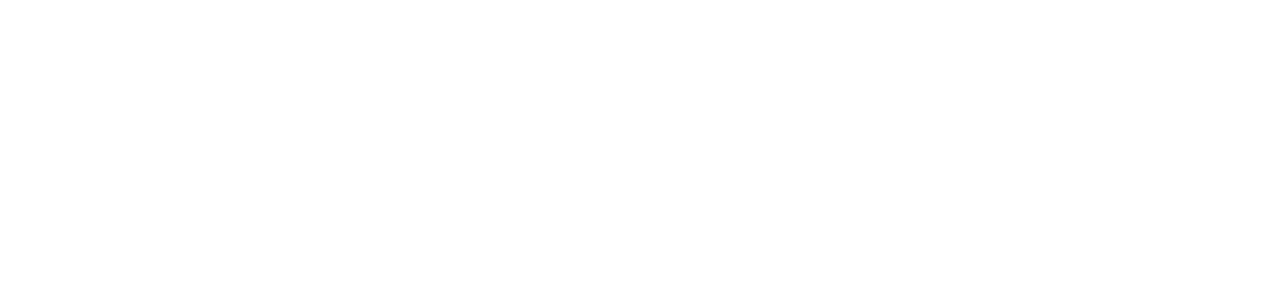
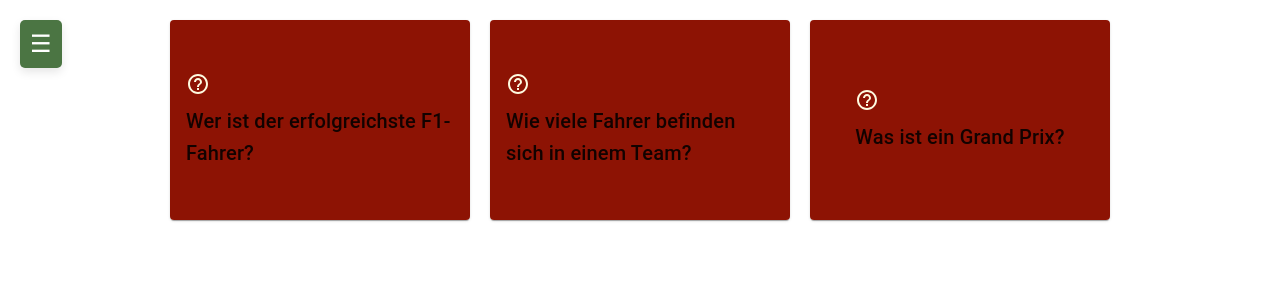
Before and after one commit to aaronrhyner/oekobilanz-f1, a React (Create React App) app: page /quiz in a window 1280 px wide. Before the commit this address had no page. Shown: the top 300 px of the page. Built offline with nearby package versions, Linux system fonts and the light colour scheme.

Commit message:
improved routing

```diff
--- a/src/App.js
+++ b/src/App.js
@@ -1,11 +1,58 @@
-import React from 'react';
+import React, {useState} from 'react';
 import MyBrowserRouter from "./components/Router";
 
 // App Component with Routing
 const App = () => {
-    return (
-            <MyBrowserRouter />
-    );
+    const [isMenuOpen, setMenuOpen] = useState(false);
+
+    const toggleMenu = () => {
+        setMenuOpen(!isMenuOpen);
+    };
+
+    return (<div>
+        {isMenuOpen && (<nav style={styles.menu}>
+            <ul style={styles.menuList}>
+                <li style={styles.menuItem}><a href="/" style={styles.menuLink}>Home</a></li>
+                <li style={styles.menuItem}><a href="/about" style={styles.menuLink}>Environment
+                    Impact</a></li>
+                <li style={styles.menuItem}><a href="#authors" style={styles.menuLink}>Authors</a></li>
+            </ul>
+        </nav>)}
+        <button style={styles.menuButton} onClick={toggleMenu}>
+            ☰ {/* Menu icon */}
+        </button>
+        <MyBrowserRouter/>
+    </div>);
 };
 
+const styles = {
+    menuButton: {
+        position: 'fixed',
+        top: '20px',
+        left: '20px',
+        fontSize: '1.5rem',
+        padding: '10px',
+        backgroundColor: '#4b7543',
+        color: 'white',
+        border: 'none',
+        borderRadius: '5px',
+        cursor: 'pointer',
+        boxShadow: '0px 4px 10px rgba(0, 0, 0, 0.1)',
+        zIndex: '1001', // Ensure the button stays above other elements
+    }, menu: {
+        left: '0',
+        width: '100%',
+        backgroundColor: '#4b7543',
+        color: 'white',
+        boxShadow: '0px 4px 10px rgba(0, 0, 0, 0.2)',
+        padding: '20px',
+        textAlign: 'left',
+    }, menuList: {
+        listStyle: 'none', padding: '0', margin: '0',
+    }, menuItem: {
+        padding: '10px 0', marginLeft: '100px', fontSize: '1.2rem', borderBottom: '1px solid rgba(255, 255, 255, 0.3)',
+    }, menuLink: {
+        color: 'white', textDecoration: 'none', cursor: 'pointer',
+    },
+}
 export default App;
--- a/src/components/ModelComponent.js
+++ b/src/components/ModelComponent.js
@@ -22,7 +22,7 @@
     });
 
     // Klick-Event-Handler für das Rad
-    const handleWheelClick = (event) => {
+    const handleWheelClick = () => {
         navigate('/about');  // Weiterleitung zur /about-Seite
     };
 
--- a/src/components/Router.js
+++ b/src/components/Router.js
@@ -9,10 +9,9 @@
     return (
         <Router>
             <div>
-
                 <Routes>
                     <Route path="/" element={<Home />} />
-                    <Route path="/about" element={<Quiz />} />
+                    <Route path="/quiz" element={<Quiz />} />
                     <Route path="/Car" element={<ModelComponent />} />
                 </Routes>
             </div>
--- a/src/pages/Formula1FlashCard.js
+++ b/src/pages/Formula1FlashCard.js
@@ -22,10 +22,11 @@
     transformStyle: 'preserve-3d',
     transition: 'transform 0.6s',
     transform: flipped ? 'rotateY(180deg)' : 'none',
-    backgroundColor: theme.palette.background.paper,
+   // backgroundColor: theme.palette.background.paper,
     display: 'flex',
     alignItems: 'center',
     justifyContent: 'center',
+    backgroundColor: '#8d1304'
 }));
 
 const CardFront = styled(CardContent)({
@@ -51,14 +52,14 @@
             <CardInner flipped={flipped}>
                 <CardFront>
                     <Typography variant="h6" component="div" style={{width: '100%'}}>
-                        <QuestionMarkIcon style={{color: 'blue'}}/>
+                        <QuestionMarkIcon style={{color: '#FEFAE0'}}/>
                         <br/>
                         {question}
                     </Typography>
                 </CardFront>
                 <CardBack>
                     <Typography variant="h6" component="div" style={{transform: 'rotateY(180deg)'}}>
-                        <LightbulbIcon style={{ color: 'orange' }} />
+                        <LightbulbIcon style={{ color: '#FEFAE0' }} />
                         <br/>
                         {answer}
                     </Typography>
@@ -77,7 +78,8 @@
     ];
 
     return (
-        <div style={{ display: 'flex', gap: '20px', flexWrap: 'wrap' }}>
+        <div style={{ display: 'flex', gap: '20px', flexWrap: 'wrap',
+        }}>
             {cards.map((card, index) => (
                 <Flashcard key={index} question={card.question} answer={card.answer} />
             ))}
--- a/src/pages/Home.js
+++ b/src/pages/Home.js
@@ -2,26 +2,9 @@
 import ModelComponent from "../components/ModelComponent";
 
 const Home = () => {
-    const [isMenuOpen, setMenuOpen] = useState(false);
-
-    const toggleMenu = () => {
-        setMenuOpen(!isMenuOpen);
-    };
 
     return (
         <div style={{ ...styles.container}}>
-            {isMenuOpen && (
-                <nav style={styles.menu}>
-                    <ul style={styles.menuList}>
-                        <li style={styles.menuItem}><a href="#home" style={styles.menuLink}>Home</a></li>
-                        <li style={styles.menuItem}><a href="#environment" style={styles.menuLink}>Environment Impact</a></li>
-                        <li style={styles.menuItem}><a href="#authors" style={styles.menuLink}>Authors</a></li>
-                    </ul>
-                </nav>
-            )}
-            <button style={styles.menuButton} onClick={toggleMenu}>
-                ☰ {/* Menu icon */}
-            </button>
 
             <header style={styles.header}>
                 <h1 style={styles.title}>Auswirkungen der Formel 1 auf die Umwelt</h1>
@@ -47,45 +30,6 @@
         color: '#333',
         overflow: 'hidden',
         transition: 'padding-top 0.3s', // Smooth transition for content shift
-    },
-    menuButton: {
-        position: 'fixed',
-        top: '20px',
-        left: '20px',
-        fontSize: '1.5rem',
-        padding: '10px',
-        backgroundColor: '#4b7543',
-        color: 'white',
-        border: 'none',
-        borderRadius: '5px',
-        cursor: 'pointer',
-        boxShadow: '0px 4px 10px rgba(0, 0, 0, 0.1)',
-        zIndex: '1001', // Ensure the button stays above other elements
-    },
-    menu: {
-        left: '0',
-        width: '100%',
-        backgroundColor: '#4b7543',
-        color: 'white',
-        boxShadow: '0px 4px 10px rgba(0, 0, 0, 0.2)',
-        padding: '20px',
-        textAlign: 'left',
-    },
-    menuList: {
-        listStyle: 'none',
-        padding: '0',
-        margin: '0',
-    },
-    menuItem: {
-        padding: '10px 0',
-        marginLeft: '100px',
-        fontSize: '1.2rem',
-        borderBottom: '1px solid rgba(255, 255, 255, 0.3)',
-    },
-    menuLink: {
-        color: 'white',
-        textDecoration: 'none',
-        cursor: 'pointer',
     },
     header: {
         textAlign: 'center',
--- a/src/pages/Quiz.js
+++ b/src/pages/Quiz.js
@@ -4,12 +4,22 @@
 const Quiz = () => {
     return (
         <div>
-            <h2>Du hast die Räder angeklickt</h2>
-            <a href="/">Zurück</a>
 
-            <Formula1FlashCard></Formula1FlashCard>
+            <div style={styles.FlashCardsDiv}>
+                <Formula1FlashCard></Formula1FlashCard>
+            </div>
         </div>
     );
 };
 
+const styles = {
+    FlashCardsDiv: {
+        paddingTop: '20px',
+        display: 'flex',
+        justifyContent: 'center',
+        alignItems: 'center',
+        flexDirection: 'column',
+    },
+}
+
 export default Quiz;
```
